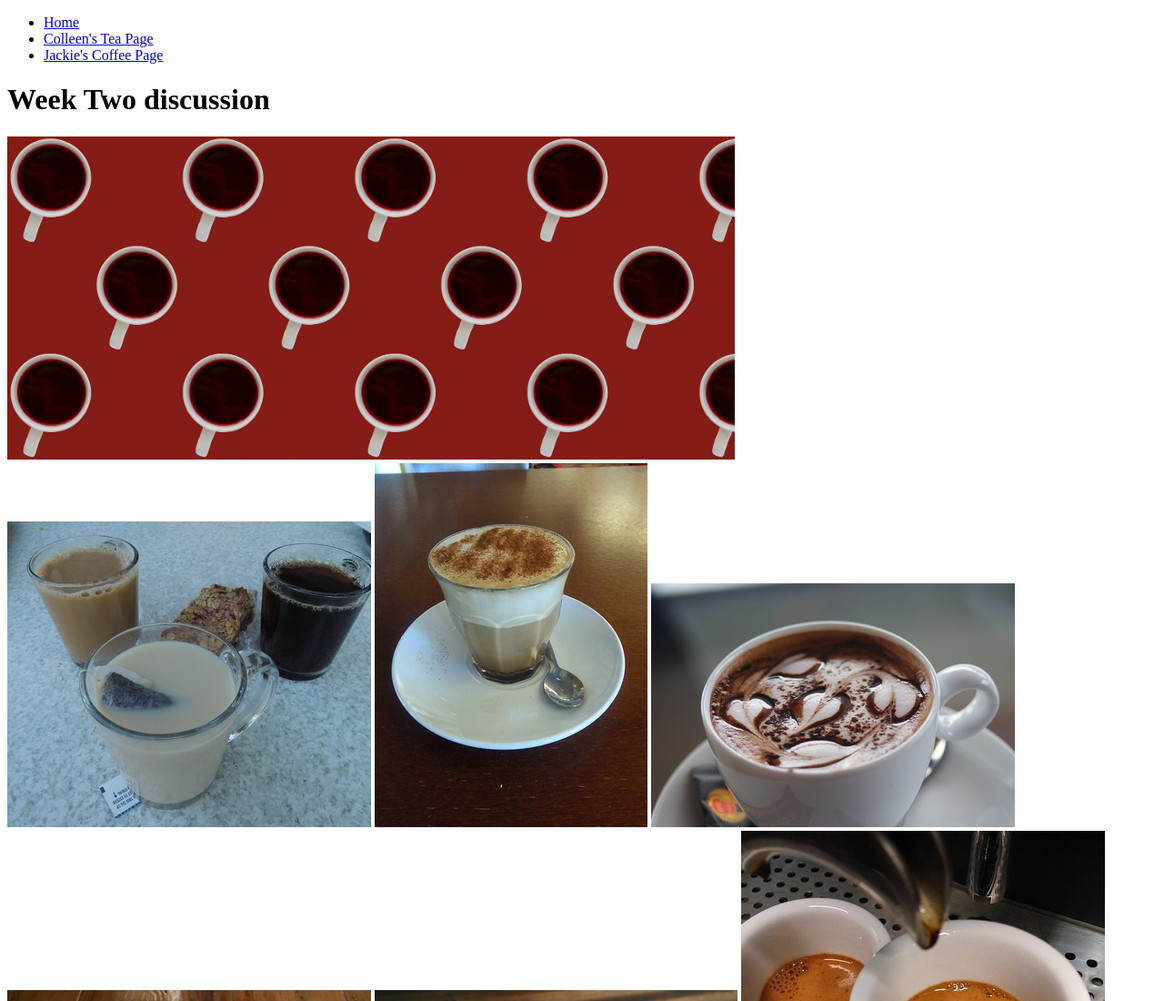
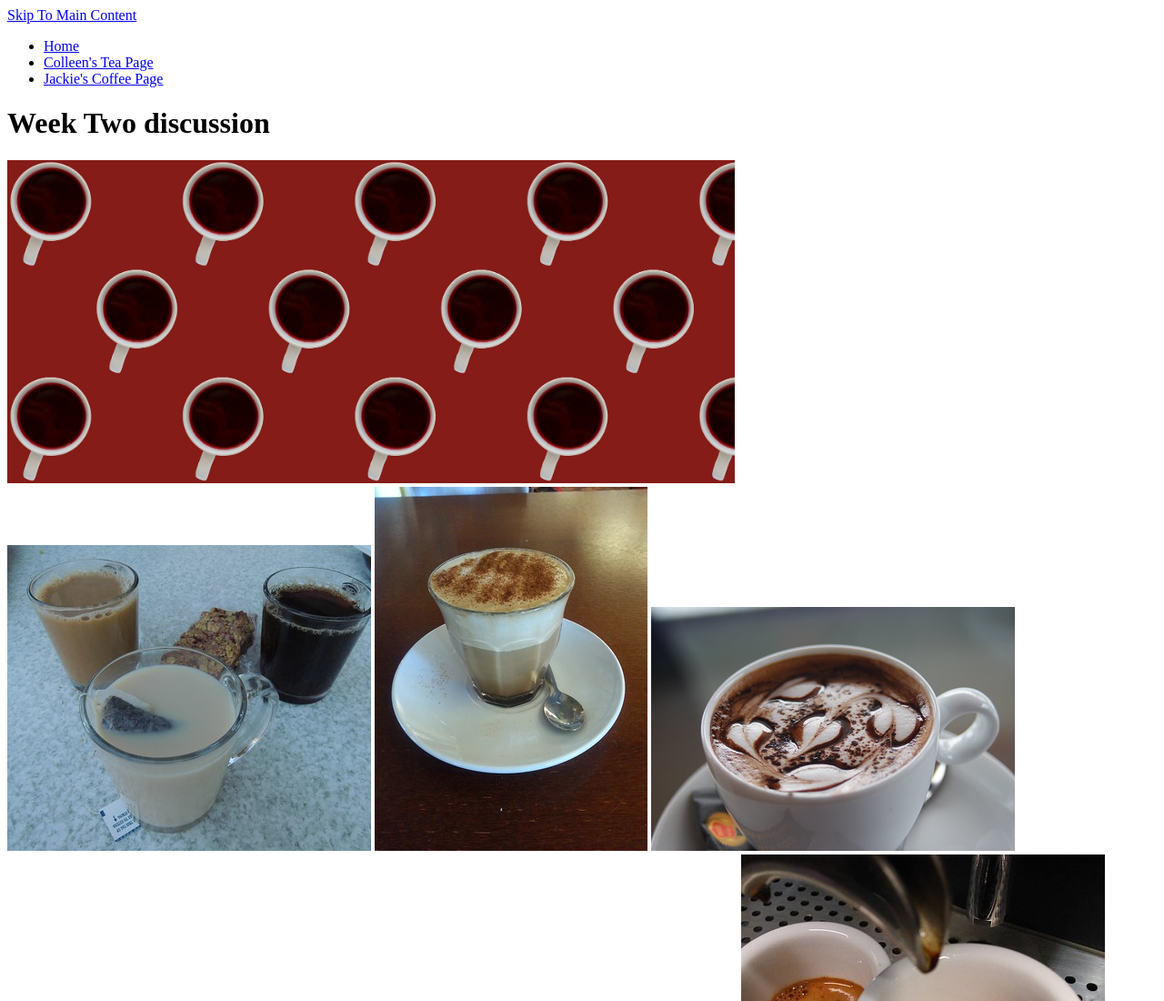
Before and after one commit to rylar8/rjlweek3, a plain HTML site: page jackie.html in a window 1280 px wide. Shown: the top 1100 px of the page at 91% size. Drawn offline with Linux system fonts and the light colour scheme.

Commit message:
Update jackie.html

```diff
--- a/jackie.html
+++ b/jackie.html
@@ -11,6 +11,7 @@
     <title>Coffee</title>
 </head>
 <body>
+    <a href="#main">Skip To Main Content</a>
     <header>
         <nav>
             <ul>
```
